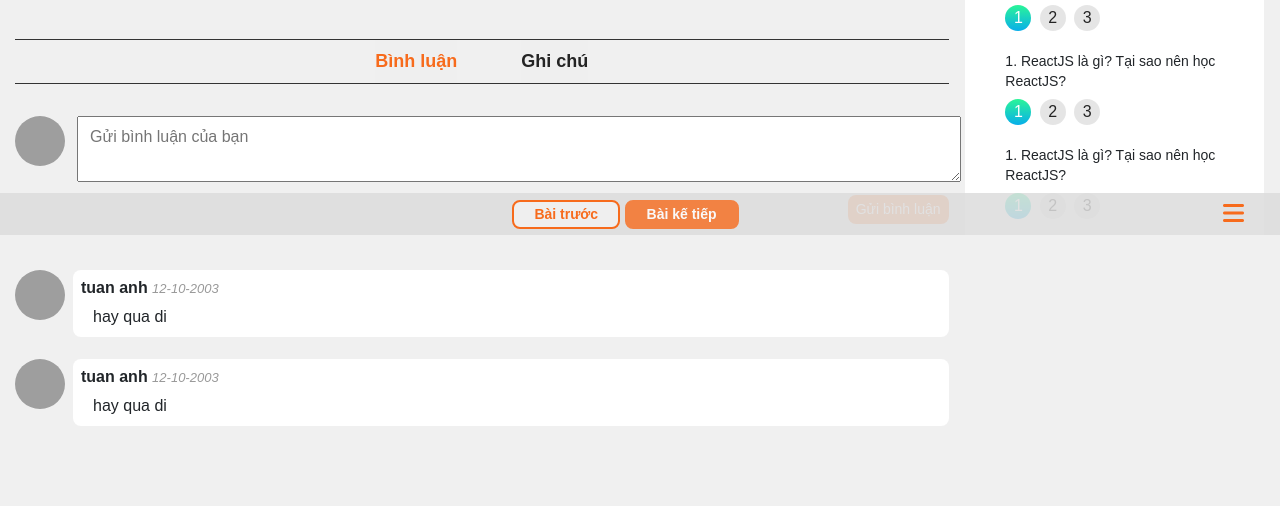
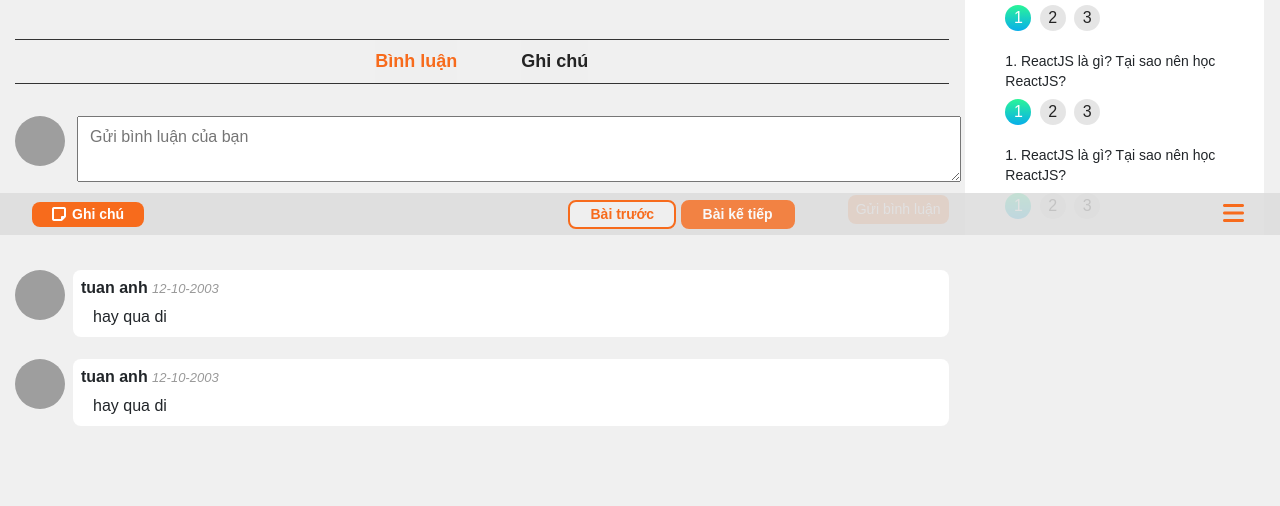
Before and after one commit to TuanAnh1210/braintech, a PHP site: page /braintech/app/Views/client/pages/learning/index.php?id=1 in a window 1280 px wide. Shown: the part 565-1071 px from the top of the page. Run offline with PHP 8.4, Linux system fonts and the light colour scheme; data that the repository does not hold is empty; grey boxes are pictures that could not be loaded.

Commit message:
refactor: add button note-btn

```diff
--- a/app/Views/client/pages/learning/index.php
+++ b/app/Views/client/pages/learning/index.php
@@ -9,8 +9,8 @@
     <link rel="stylesheet" href="https://cdnjs.cloudflare.com/ajax/libs/font-awesome/6.2.1/css/all.min.css">
     <link rel="stylesheet" href="https://cdn.jsdelivr.net/npm/bootstrap@4.6.2/dist/css/bootstrap.min.css"
         integrity="sha384-xOolHFLEh07PJGoPkLv1IbcEPTNtaed2xpHsD9ESMhqIYd0nLMwNLD69Npy4HI+N" crossorigin="anonymous">
-    <link rel="stylesheet" href="<?= $GLOBALS['domainPage'] ?>/public/css/client/pages/learning/learning.css">
-    <link rel="stylesheet" href="<?= $GLOBALS['domainPage'] ?>/public/css/client/pages/learning/responsivess.css">
+    <link rel="stylesheet" href="<?= $GLOBALS['domainPage'] ?>/public/css/client/pages/learning/learnings.css">
+    <link rel="stylesheet" href="<?= $GLOBALS['domainPage'] ?>/public/css/client/pages/learning/responsive.css">
 </head>
 
 <body>
@@ -222,6 +222,11 @@
         </div>
 
         <div class="actionBar">
+            <button class="note-storage">
+                <i class="fa-solid fa-note-sticky"></i>
+                <span>Ghi chú</span>
+
+            </button>
             <div class="actionBtn">
                 <button class="pre-lesson">Bài trước</button>
                 <button class="next-lesson">Bài kế tiếp</button>
--- a/public/css/client/pages/learning/learning.css
+++ b/public/css/client/pages/learning/learnings.css
@@ -476,6 +476,28 @@ header {
     padding: 0 32px;
 }
 
+.note-storage {
+    border: none;
+    color: var(--white-color);
+    background-color: var(--primary-color);
+    padding: 2px 20px;
+    font-size: 14px;
+    font-weight: 600;
+    border-radius: 8px;
+    display: flex;
+    align-items: center;
+}
+
+.note-storage:hover {
+    opacity: .8;
+    cursor: pointer;
+}
+
+.note-storage i {
+    font-size: 16px;
+    margin-right: 6px;
+}
+
 .actionBtn {
     flex: 1;
     text-align: center;
--- a/public/css/client/pages/learning/responsivess.css
+++ b/public/css/client/pages/learning/responsive.css
@@ -2,12 +2,25 @@
 
 @media (max-width: 576px) {
     .learning__bar {
-        width: 70% !important;
+        width: 100% !important;
     }
 
     .video--link {
         height: 330px;
     }
+
+    /* .note-storage */
+    .pre-lesson,
+    .next-lesson,
+    .note-storage {
+        padding: 2px 8px;
+        font-size: 12px;
+    }
+
+    .btn__bar {
+        font-size: 18px;
+    }
+
 }
 
 
```
